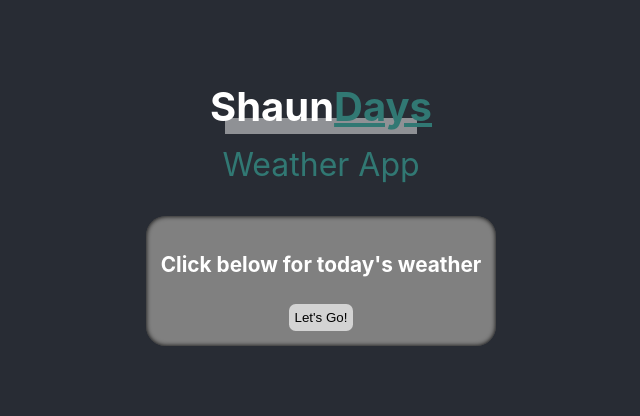
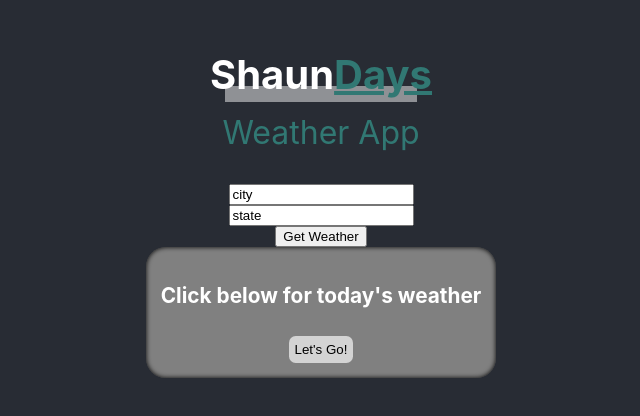
Before and after one commit to shaundai/ShaunDays, a React (Create React App) app in the folder shaundays/: page / in a window 1280 px wide. Shown: the part 186-602 px from the top of the page, without its empty margins (319-959 px from the left). Built offline with nearby package versions, Linux system fonts and the light colour scheme; no server answers.

Commit message:
get google maps working

```diff
--- a/shaundays/src/components/App.js
+++ b/shaundays/src/components/App.js
@@ -1,16 +1,35 @@
-import React, { useState } from 'react';
+import React, { useEffect, useState } from 'react';
 
 import './App.css';
 import styled from 'styled-components';
 import getWeather from './util/weatherApi';
+import getGeoData from './util/googleMapsApi';
 import FiveDay from './FiveDay';
 require('dotenv').config()
 
-
 export default function App() {
+  const [location, setLocation] = useState({city: 'city', state: 'state'})
+  const [latLong, setLatLong] = useState({lat: '', long: ''})
   const [mariettaWeather, setMariettaWeather] = useState({})
   const [getFiveDayOn, setGetFiveDayOn] = useState(false)
   const [fiveDayForecast, setFiveDayForecast] = useState({})
+
+
+  useEffect(() => {
+  console.log(latLong)}, [latLong])
+
+  const updateLatLong = async () => {
+    try {
+      const _location = (await getGeoData()).data.results[0].geometry.location
+      setLatLong({lat: _location.lat, long: _location.lng})
+
+    }
+    catch(err){
+      console.log(`My error code is ${err.status}.  I errored out bc ${err}`)
+    }
+  }
+
+  //what happens when getlatlong fails? don't want weatherapi to call
 
   const getSummary = async () => {
     try {
@@ -46,7 +65,9 @@ export default function App() {
         </div>
         <Grayrectangle />
         <div style={{fontSize: '2rem', marginTop: -2, marginBottom: '1em', paddingTop: 0, color: '#317873'}}>Weather App</div>
-
+        <input type="text" value={location.city} onChange={e => {setLocation({...location, city: e.target.value})}}></input>
+        <input type="text" value={location.state} onChange={e => {setLocation({...location, state: e.target.value})}}></input>
+        <button onClick={updateLatLong}>Get Weather</button>
         <div style={{display: 'flex', flexDirection: 'row', width: '100%', justifyContent: 'center'}}>
         <div style={{backgroundColor: 'gray', borderRadius: 20, padding: 15, alignItems: 'center', justifyContent: 'center'}} className="shadow">
           {mariettaWeather.time ? <h2 style={{fontSize: '1.5rem', marginTop: 10, paddingTop: 0, marginBottom: 0}}>Marietta, GA</h2> : <p style={{fontSize: '.8em', fontWeight: 700}}>Click below for today's weather</p>}
--- /dev/null
+++ b/shaundays/src/components/util/googleApi2.js
@@ -0,0 +1 @@
+export const googleMapsApiKey = "AIzaSyBQ5jYoPEzdvcK5V2fT9ZOJB266as6FBiw"
--- /dev/null
+++ b/shaundays/src/components/util/googleMapsApi.js
@@ -0,0 +1,12 @@
+import { googleMapsApiKey } from './googleApi2'
+
+require("dotenv").config();
+
+const axios = require('axios');
+console.log(googleMapsApiKey)
+
+const getGeoData = (city, state) => {
+        return axios.get(`https://maps.googleapis.com/maps/api/geocode/json?address=${city}+${state}&key=${googleMapsApiKey}`)
+}
+
+export default getGeoData;
```
Also changed, not shown: shaundays/src/components/TodaysForecast.js (deleted, +0 -11 lines).
